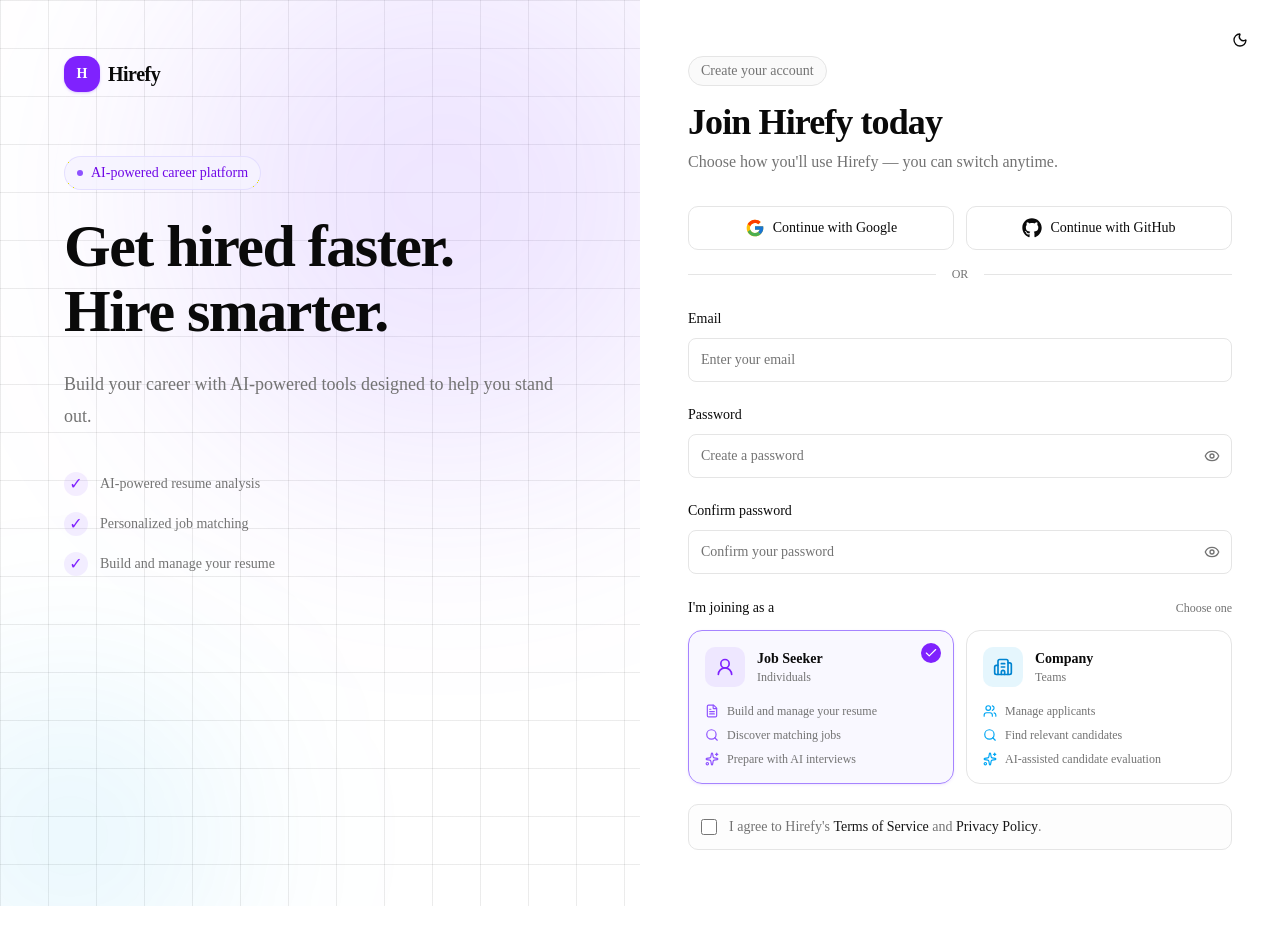
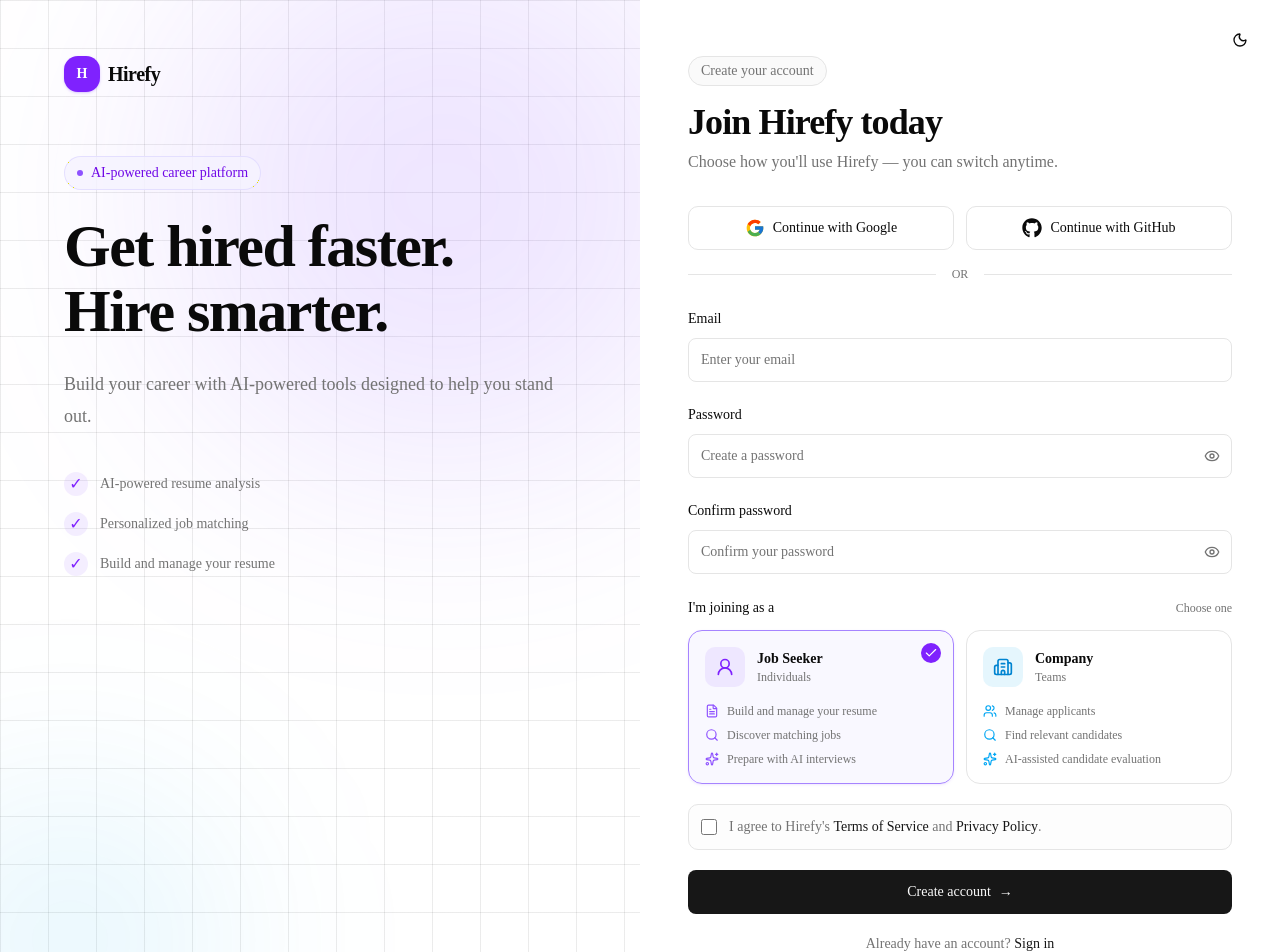
Before and after one commit to Bhoomijarwani27/hirefy-ai-career-platform, a Next.js app: page /auth/register in a window 1280 px wide. Shown: the top 952 px of the page. Before the commit the page ends 906 px from the top, so only its background shows below. Built offline with nearby package versions, Linux system fonts and the light colour scheme.

Commit message:
feat: add account creation button and login link to RegisterPage

```diff
--- a/src/app/auth/register/page.tsx
+++ b/src/app/auth/register/page.tsx
@@ -286,13 +286,29 @@
   </label>
 </div>
 
+{/* Create Account */}
+<button
+  type="submit"
+  className="mt-5 flex h-11 w-full items-center justify-center gap-2 rounded-md bg-primary px-4 text-sm font-medium text-primary-foreground transition-colors hover:bg-primary/90"
+>
+  Create account
+  <span aria-hidden="true">→</span>
+</button>
+
+{/* Login link */}
+<p className="mt-5 text-center text-sm text-muted-foreground">
+  Already have an account?{" "}
+  <a
+    href="/auth/login"
+    className="font-medium text-primary hover:underline"
+  >
+    Sign in
+  </a>
+</p>
+
     </div>
   </div>
 </section>
-
-
-
-
     </main>
   );
 }
```
